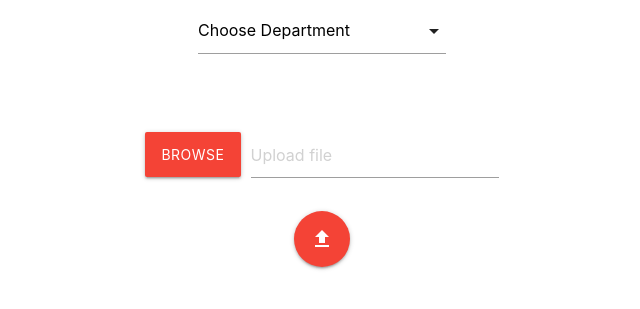
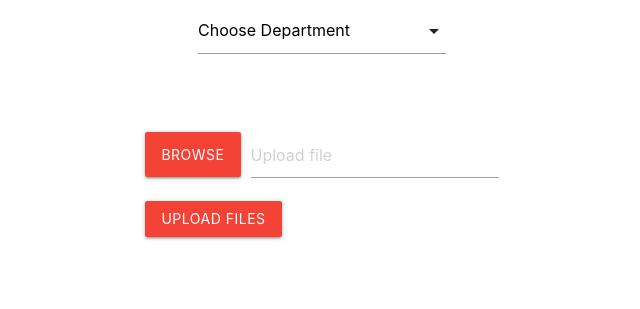
Before and after one commit to MJ10/SIH_PyExtractor, a Django app: page /upload/ in a window 1280 px wide. Shown: the part 171-480 px from the top of the page, without its empty margins (318-958 px from the left). Run offline with Django 3.2, Linux system fonts and the light colour scheme.

Commit message:
Upload UI

```diff
--- a/PyExtractor/server/upload.py
+++ b/PyExtractor/server/upload.py
@@ -37,7 +37,7 @@ def upload(request):
 
         # TODO : Extract images from uploaded zip
         dest_path = os.path.join("media",foldername)
-        print("Extracted images in" + dest_path)
+        print("Extracted images in " + dest_path)
         zip_extract(path, dest_path)
 
         # Stores list of metadata for uploaded images
--- a/PyExtractor/templates/upload.html
+++ b/PyExtractor/templates/upload.html
@@ -1,3 +1,5 @@
+{% load static %}
+
 <!DOCTYPE html>
 <html>
 <head>
@@ -5,7 +7,7 @@
 
 	<!-- Compiled and minified CSS -->
 	<link rel="stylesheet" href="https://cdnjs.cloudflare.com/ajax/libs/materialize/1.0.0-beta/css/materialize.min.css">
-	<link rel="stylesheet" href="../server/static/css/main.css">
+	<link rel="stylesheet" href="/static/css/main.css">
 	<link href="https://fonts.googleapis.com/icon?family=Material+Icons" rel="stylesheet">
 
 </head>
@@ -27,7 +29,8 @@
 		</div>
 
 		<!-- Select File -->
-		<form method="post" enctype="multipart/form-data">
+    <form method="post" enctype="multipart/form-data">
+      {% csrf_token %}
 				<div class = "file-field input-field">
 					<div class = "btn">
 						<span>Browse</span>
@@ -37,23 +40,26 @@
 						<input class = "file-path validate" type = "text"
 						placeholder = "Upload file" />
 					</div>
-				</div>
+        </div>
+        <!-- Upload -->
+	    	<!-- <a type="submit" class="btn-floating btn-large waves-effect waves-light red" id="upload">
+        <i class="material-icons">file_upload</i></a> -->
+        <button type="submit" class="btn btn-sm btn-primary" id="js-upload-submit">Upload files</button>
 		</form>
 
-		<!-- Upload -->
-		<a class="btn-floating btn-large waves-effect waves-light red" id="upload"><i class="material-icons">file_upload</i></a>
+
 	</div>
 
 	<!-- jQuery -->
     <script src="http://code.jquery.com/jquery-latest.min.js" type="text/javascript"></script>
 	<!-- JavaScript -->
-	<script src="../server/static/js/index.js" type="text/javascript"></script>
+	<script src="/static/js/index.js" type="text/javascript"></script>
     <!-- Compiled and minified JavaScript -->
     <script src="https://cdnjs.cloudflare.com/ajax/libs/materialize/1.0.0-beta/js/materialize.min.js"></script>
 
 
 
-<!-- {% load static %}
+<!--
 {% block content %}
 
 <div class="container">
```
